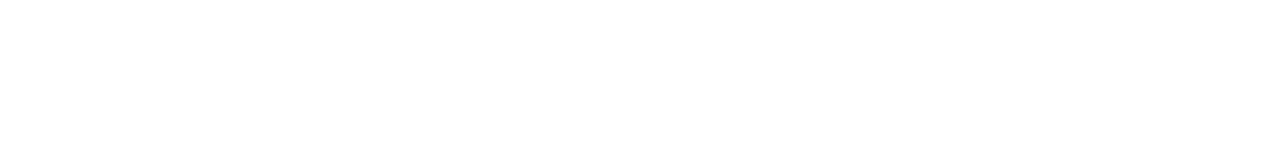
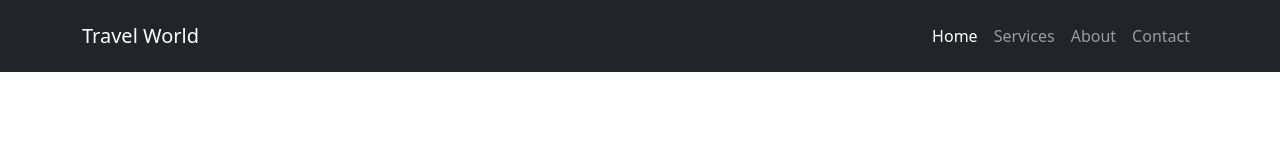
Before and after one commit to ahyalfan/bootstrap_dasar, a plain HTML site: page index.html in a window 1280 px wide. Drawn offline with nearby package versions, Linux system fonts and the light colour scheme.

Commit message:
menambahkan navbar yg bisa responsive

```diff
--- a/index.html
+++ b/index.html
@@ -8,7 +8,26 @@
   </head>
   <body>
 
-    <script src="https://cdn.jsdelivr.net/npm/@popperjs/core@2.11.8/dist/umd/popper.min.js" integrity="sha384-I7E8VVD/ismYTF4hNIPjVp/Zjvgyol6VFvRkX/vR+Vc4jQkC+hVqc2pM8ODewa9r" crossorigin="anonymous"></script>
+    <nav class="navbar navbar-expand-lg bg-dark navbar-dark fixed-top py-3">
+        <div class="container">
+          <a class="navbar-brand" href="#">Travel World</a>
+          <button class="navbar-toggler" type="button" data-bs-toggle="collapse" data-bs-target="#navbarNavAltMarkup" aria-controls="navbarNavAltMarkup" aria-expanded="false" aria-label="Toggle navigation">
+            <span class="navbar-toggler-icon"></span>
+          </button>
+          <div class="collapse navbar-collapse" id="navbarNavAltMarkup">
+            <div class="navbar-nav ms-auto">
+              <a class="nav-link active" aria-current="page" href="#">Home</a>
+              <a class="nav-link" href="#">Services</a>
+              <a class="nav-link" href="#">About</a>
+              <a class="nav-link" href="#" aria-disabled="false">Contact</a>
+            </div>
+          </div>
+        </div>
+      </nav>
+
+
+
+    <!-- <script src="https://cdn.jsdelivr.net/npm/@popperjs/core@2.11.8/dist/umd/popper.min.js" integrity="sha384-I7E8VVD/ismYTF4hNIPjVp/Zjvgyol6VFvRkX/vR+Vc4jQkC+hVqc2pM8ODewa9r" crossorigin="anonymous"></script> -->
     <script src="https://cdn.jsdelivr.net/npm/bootstrap@5.3.2/dist/js/bootstrap.bundle.min.js" integrity="sha384-C6RzsynM9kWDrMNeT87bh95OGNyZPhcTNXj1NW7RuBCsyN/o0jlpcV8Qyq46cDfL" crossorigin="anonymous"></script>
   </body>
 </html>
```
